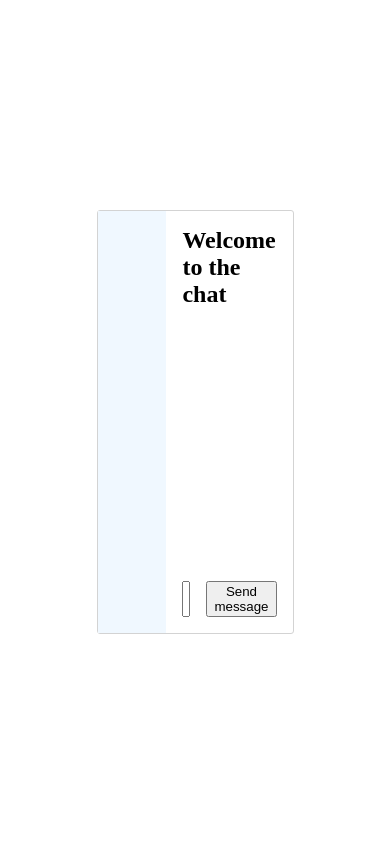
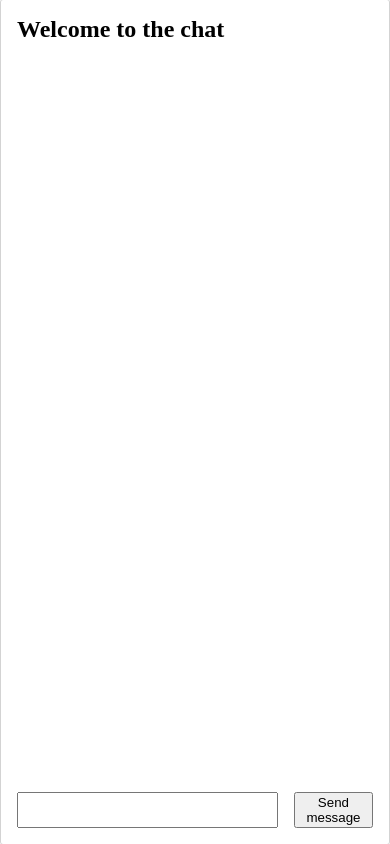
Before and after one commit to JSEvgeny/chat-app, a React (Vite) app in the folder packages/client/: page / in a window 390 px wide. Built offline with nearby package versions, Linux system fonts and the light colour scheme; no server answers.

Commit message:
A little bit of mobile support

```diff
--- a/packages/client/src/containers/Chat/Chat.tsx
+++ b/packages/client/src/containers/Chat/Chat.tsx
@@ -9,6 +9,7 @@ const Container = styled.div`
   display: flex;
   justify-content: center;
   align-items: center;
+  overflow: hidden;
 `;
 
 const Wrapper = styled.div`
@@ -18,6 +19,11 @@ const Wrapper = styled.div`
   gap: 1rem;
   border: 1px solid lightgray;
   border-radius: 3px;
+
+  @media (max-width: 1024px) {
+    height: 100%;
+    width: 100%;
+  }
 `;
 
 const Sidebar = styled.aside`
@@ -26,6 +32,10 @@ const Sidebar = styled.aside`
   padding: 1rem;
   padding-right: 0;
   background-color: aliceblue;
+
+  @media (max-width: 768px) {
+    display: none;
+  }
 `;
 
 const Main = styled.main`
@@ -35,6 +45,10 @@ const Main = styled.main`
   justify-content: space-between;
   padding: 1rem;
   padding-left: 0;
+
+  @media (max-width: 768px) {
+    padding: 1rem;
+  }
 `;
 
 const Title = styled.h1`
```
